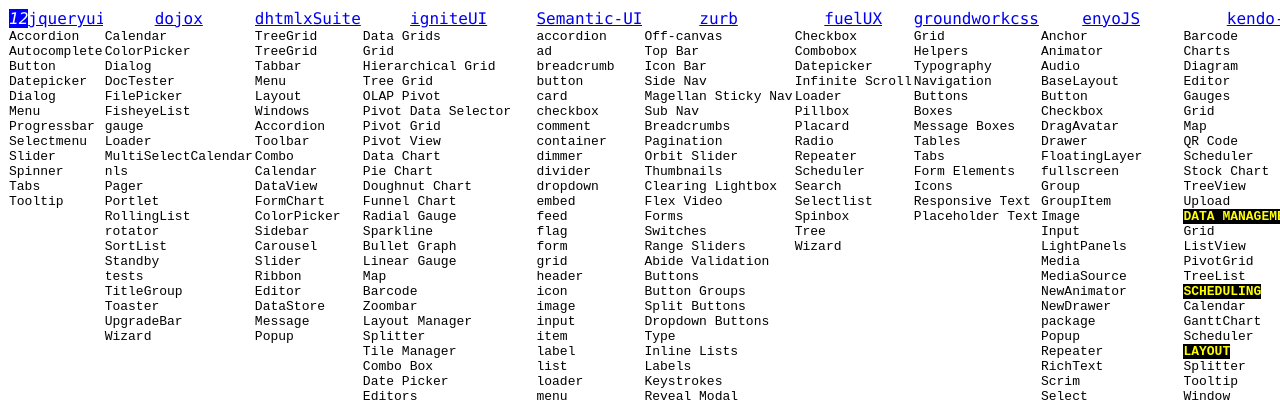
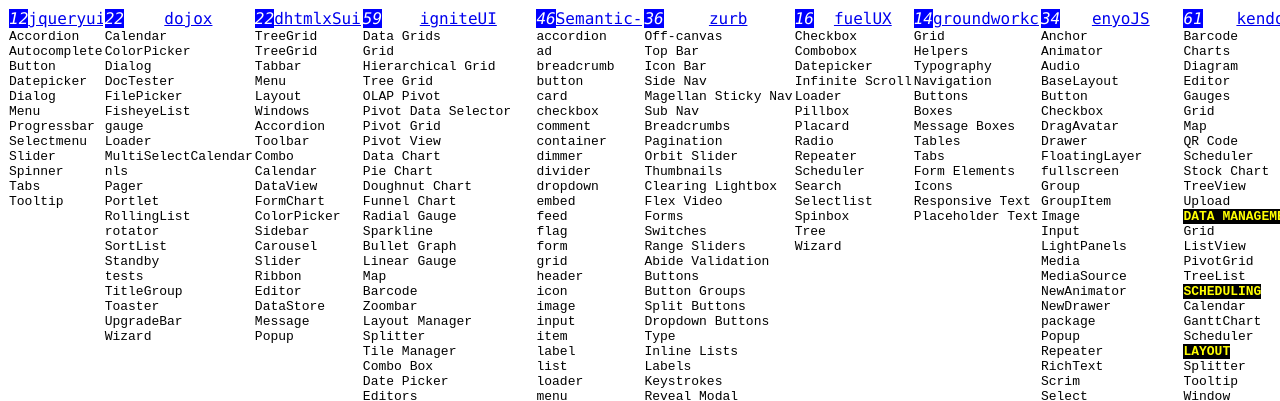
Before and after one commit to govpack/widgets, a plain HTML site: page index.html in a window 1280 px wide. Shown: the top 401 px of the page. Drawn offline with Linux system fonts and the light colour scheme.

Commit message:
Update index.html

```diff
--- a/index.html
+++ b/index.html
@@ -21,7 +21,8 @@
 
 td=TR.childNodes[i];
 pre=td.childNodes[1]
-txt=pre.innerText;if(!pre||pre.tagName!='PRE'||!txt){continue}
+if(!pre||pre.tagName!='PRE'||!pre.innerText){continue}
+txt=pre.innerText;
 mc=('\n'+txt).match(/\n/g).length-(pre.getElementsByTagName('b').length||0)
 MC+=mc
 e.innerText=mc
```
